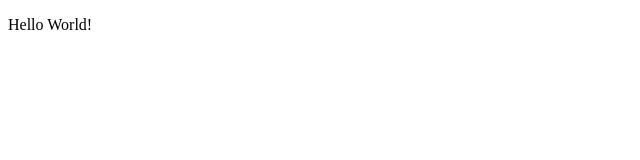
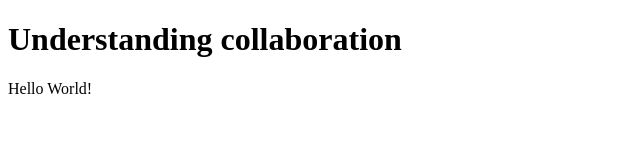
Before and after one commit to raveranju/ColabTest01, a plain HTML site: page index.html in a window 1280 px wide. Shown: the whole page, without its empty margins (0-640 px from the left). Drawn offline with Linux system fonts and the light colour scheme.

Commit message:
heading added

```diff
--- a/index.html
+++ b/index.html
@@ -2,9 +2,10 @@
    "http://www.w3.org/TR/html4/strict.dtd">
 <HTML>
    <HEAD>
-      <TITLE>Understanding HTML File Format</TITLE>
+      <TITLE>Colab</TITLE>
    </HEAD>
    <BODY>
+      <h1>Understanding collaboration</h1>
       <P>Hello World!
    </BODY>
 </HTML>
```
